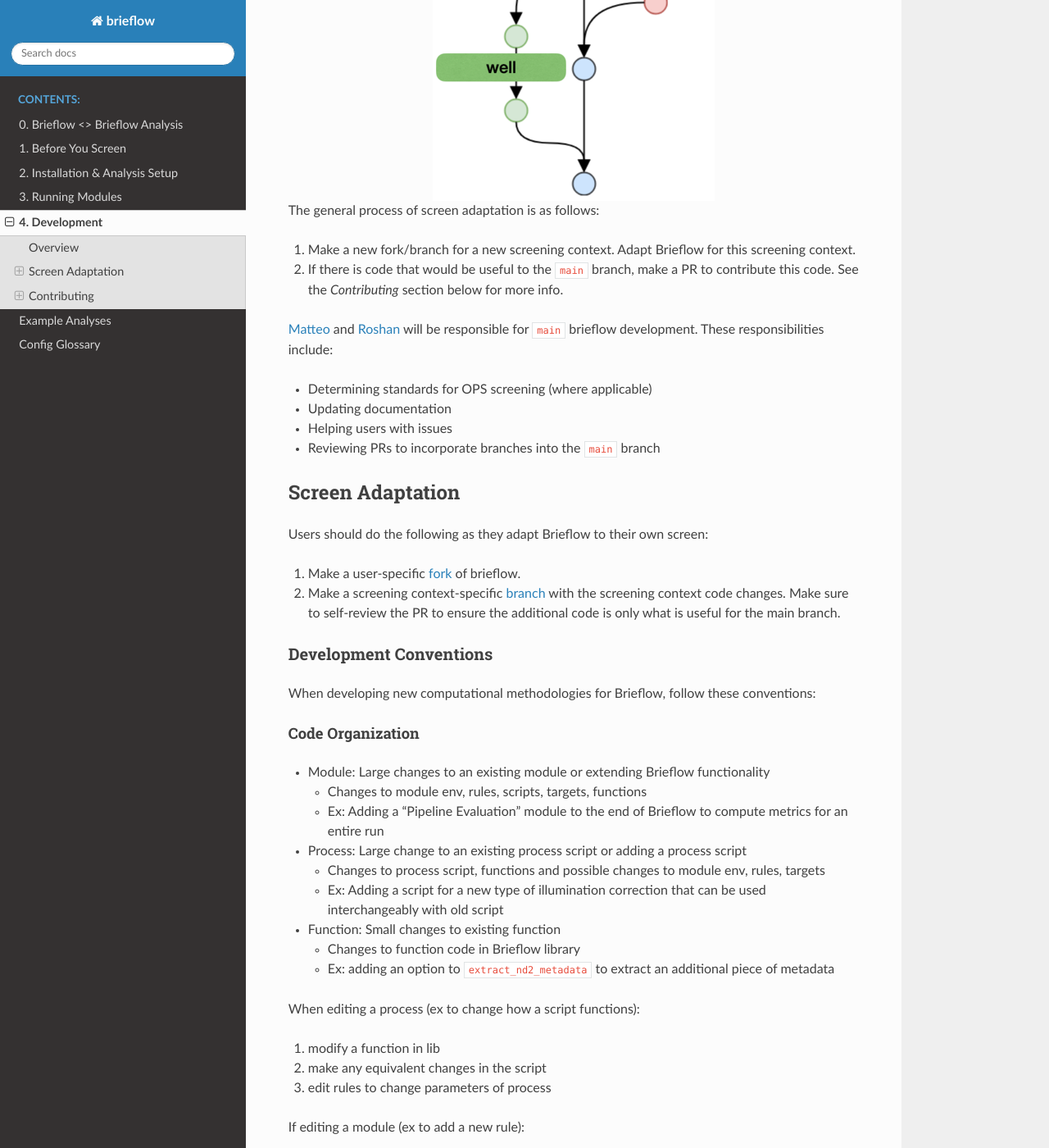
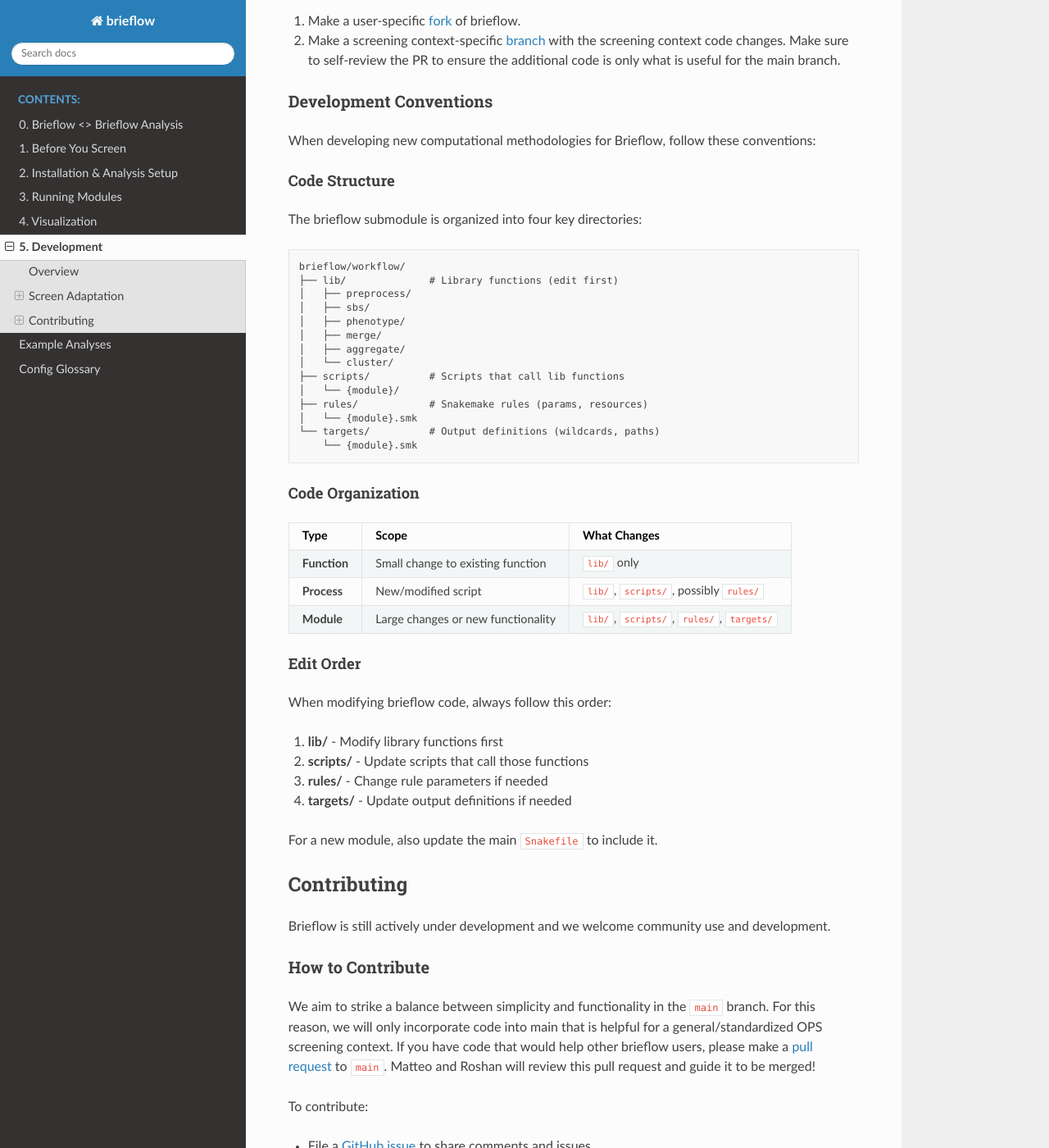
Before and after one commit to cheeseman-lab/brieflow, a Sphinx documentation site: the page built from docs/source/5.development.md, in a window 1280 px wide and 1400 px high, scrolled down 548 px. Shown: the whole window at 82% size. Built offline with Sphinx 7.4.7 and the Read the Docs theme 3.1.0, drawn with Linux system fonts in a browser that asks for light colours; some of the changed text lies outside the part shown.

Commit message:
Add visualization documentation section (#186)
* Add visualization documentation section

- Add new 4.visualization.md with overview, getting started, env vars,
  application sections, and tips
- Renumber development docs from 4 to 5
- Update index.md to include visualization in toctree

* fix names in publication

* update visualization guide

* update module running with updated modules

* minor changes to development page

* clean up development

---------

Co-authored-by: mat10d <mdiberna@wi.mit.edu>
Co-authored-by: Matteo Di Bernardo <53015428+mat10d@users.noreply.github.com>

````diff
--- a/docs/source/4.development.md
+++ b/docs/source/5.development.md
@@ -1,4 +1,4 @@
-# 4. Development
+# 5. Development
 
 ## Overview
 
@@ -6,25 +6,12 @@ Brieflow is meant to be very adaptable for new screening contexts.
 As OPS develops, we expect users to make changes for their specific context.
 Pieces of these changes that are useful for the broad OPS community may be included in the `main` branch of brieflow.
 
-```{image} media/development.png
-:align: center
-:alt: Development
-```
-
 The general process of screen adaptation is as follows:
 
 1) Make a new fork/branch for a new screening context.
 Adapt Brieflow for this screening context.
 2) If there is code that would be useful to the `main` branch, make a PR to contribute this code.
 See the *Contributing* section below for more info.
-
-[Matteo](https://github.com/mat10d) and [Roshan](https://github.com/roshankern) will be responsible for `main` brieflow development.
-These responsibilities include:
-
-- Determining standards for OPS screening (where applicable)
-- Updating documentation
-- Helping users with issues
-- Reviewing PRs to incorporate branches into the `main` branch
 
 ## Screen Adaptation
 
@@ -38,29 +25,45 @@ Make sure to self-review the PR to ensure the additional code is only what is us
 
 When developing new computational methodologies for Brieflow, follow these conventions:
 
+#### Code Structure
+
+The brieflow submodule is organized into four key directories:
+
+```
+brieflow/workflow/
+├── lib/              # Library functions (edit first)
+│   ├── preprocess/
+│   ├── sbs/
+│   ├── phenotype/
+│   ├── merge/
+│   ├── aggregate/
+│   └── cluster/
+├── scripts/          # Scripts that call lib functions
+│   └── {module}/
+├── rules/            # Snakemake rules (params, resources)
+│   └── {module}.smk
+└── targets/          # Output definitions (wildcards, paths)
+    └── {module}.smk
+```
+
 #### Code Organization
-- Module: Large changes to an existing module or extending Brieflow functionality
-    - Changes to module env, rules, scripts, targets, functions
-    - Ex: Adding a “Pipeline Evaluation” module to the end of Brieflow to compute metrics for an entire run
-- Process: Large change to an existing process script or adding a process script
-    - Changes to process script, functions and possible changes to module env, rules, targets
-    - Ex: Adding a script for a new type of illumination correction that can be used interchangeably with old script
-- Function: Small changes to existing function
-    - Changes to function code in Brieflow library
-    - Ex: adding an option to `extract_nd2_metadata` to extract an additional piece of metadata
 
-When editing a process (ex to change how a script functions):
-1) modify a function in lib
-2) make any equivalent changes in the script
-3) edit rules to change parameters of process
+| Type | Scope | What Changes |
+|------|-------|--------------|
+| **Function** | Small change to existing function | `lib/` only |
+| **Process** | New/modified script | `lib/`, `scripts/`, possibly `rules/` |
+| **Module** | Large changes or new functionality | `lib/`, `scripts/`, `rules/`, `targets/` |
 
-If editing a module (ex to add a new rule):
-1) make process changes above
-2) change targets to reflect outputs
+#### Edit Order
 
-If adding a new module:
-1) make process/module changes above
-2) change main Snakefile to reflect modules
+When modifying brieflow code, always follow this order:
+
+1. **lib/** - Modify library functions first
+2. **scripts/** - Update scripts that call those functions
+3. **rules/** - Change rule parameters if needed
+4. **targets/** - Update output definitions if needed
+
+For a new module, also update the main `Snakefile` to include it.
 
 ## Contributing
 
@@ -82,7 +85,13 @@ To contribute:
 
 We use [ruff](https://github.com/astral-sh/ruff) for linting and formatting code.
 Ruff is automatically installed within each Brieflow environment.
-We recommend using `ruff check .` and `ruff format --check` from an active Brieflow environment to lint and format code as you develop.
+
+```bash
+cd brieflow/
+ruff check workflow/        # Check for linting errors
+ruff format workflow/       # Format code
+ruff check --fix workflow/  # Auto-fix linting errors
+```
 
 ### Coding Conventions
 
@@ -108,9 +117,15 @@ When contributing code, please follow these conventions:
 
 ### Integration Tests
 
-To ensure new features don't break Brieflow, we have integration tests set up to automatically Brieflow on test data when a PR to main is created.
+To ensure new features don't break Brieflow, we have integration tests set up to automatically run Brieflow on test data when a PR to main is created.
 
-The integration test simply runs the `Test Installation` code from [2. Installation & Analysis Setup](https://brieflow.readthedocs.io/en/latest/2.installation_analysis_setup.html) (step 3) in a Github action.
+The integration test runs the `Test Installation` code from [2. Installation & Analysis Setup](https://brieflow.readthedocs.io/en/latest/2.installation_analysis_setup.html) (step 3) in a GitHub action.
 
-We recommend running the test analysis locally when planning to integrate features to ensure the new code can integrate into Brieflow successfully.
+**Running tests locally before creating a PR:**
+
+```bash
+cd brieflow/tests/small_test_analysis/analysis/
+sh run_brieflow.sh
+```
+
 Depending on the contribution, it may be necessary to update the test analysis config files at `brieflow/tests/small_test_analysis/config`.
````
Also changed, not shown: README.md (+1 -1 lines), docs/source/3.running_modules.md (+17 -5 lines), docs/source/4.visualization.md (added, +170 -0 lines), docs/source/index.md (+2 -1 lines), docs/source/media/development.png (deleted).
